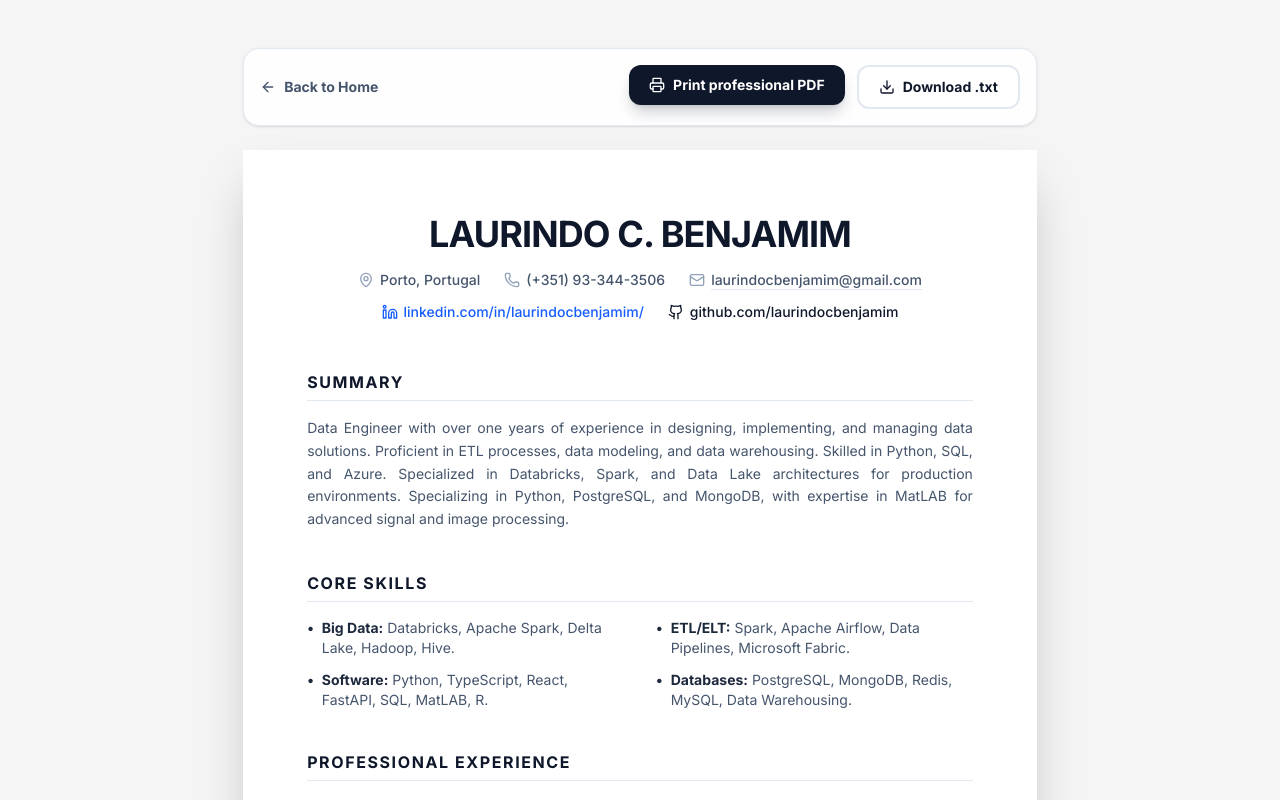
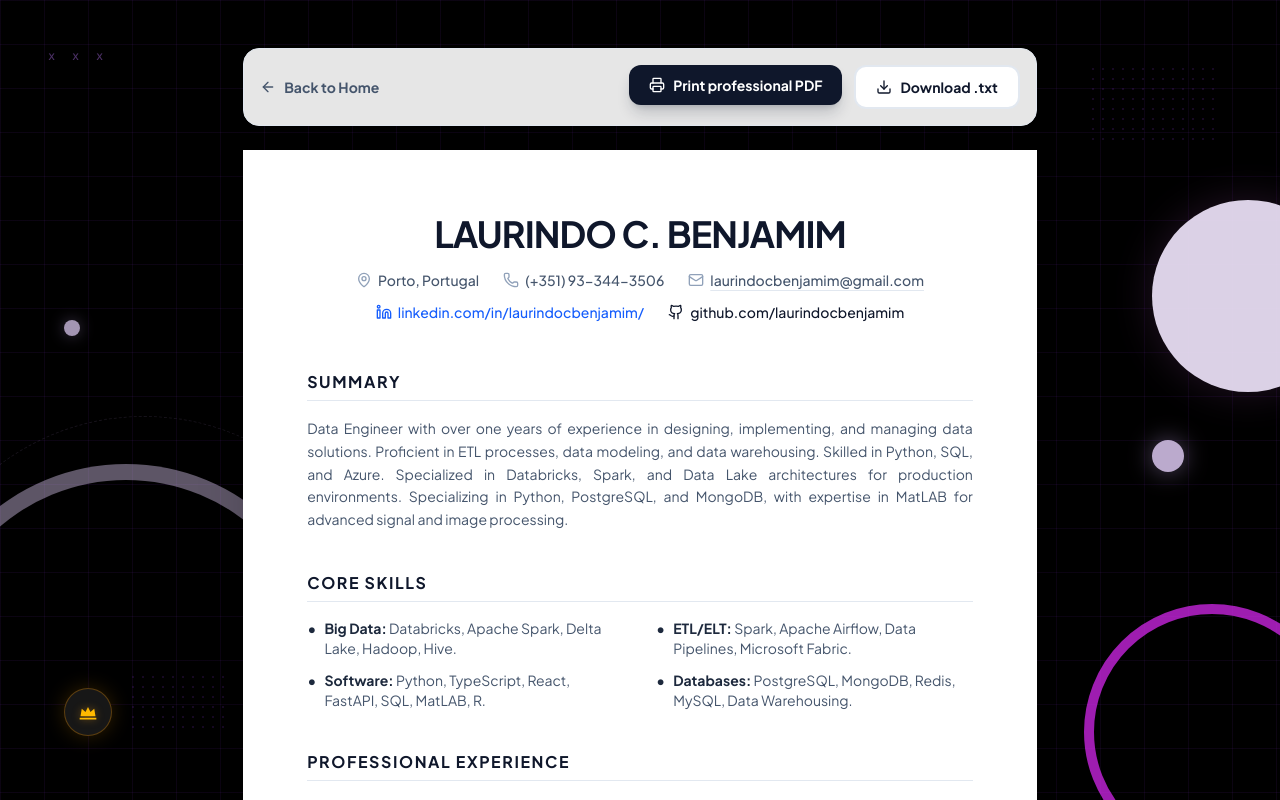
Before and after one commit to laurindocbenjamim/laurindo-portfolio-reactjs, a React (Vite) app: page /cv in a window 1280 px wide. Shown: the top 800 px of the page. Built offline with nearby package versions, Linux system fonts and the light colour scheme.

Commit message:
feat: implement interactive design system
- Add `CustomCursor` and `ClonedBackgroundShapes` for enhanced aesthetics
- Update global typography to Plus Jakarta Sans and Outfit
- Optimize hero animations for immediate playback
- Refactor view container backgrounds for transparency compatibility

```diff
--- a/src/App.tsx
+++ b/src/App.tsx
@@ -26,6 +26,7 @@ import { motion, AnimatePresence } from "motion/react";
 import { Routes, Route, Link, useLocation, useNavigate } from "react-router-dom";
 import Showcases from "./components/Showcases";
 import Resume from "./components/Resume";
+import { CustomCursor, ClonedBackgroundShapes } from "./components/InteractiveDesign";
 
 const PROFILE_IMAGES = [
   "https://github.com/laurindocbenjamim/dev-images/blob/main/Laurindo.png?raw=true",
@@ -315,15 +316,14 @@ function Home() {
         id="hero"
         className="pt-32 pb-20 overflow-hidden scroll-mt-16"
         initial={{ opacity: 0 }}
-        whileInView={{ opacity: 1 }}
-        viewport={{ once: true }}
+        animate={{ opacity: 1 }}
+        transition={{ duration: 0.6 }}
       >
         <div className="max-w-7xl mx-auto px-4 sm:px-6 lg:px-8">
           <div className="grid lg:grid-cols-2 gap-12 items-center">
             <motion.div
               initial={{ opacity: 0, x: -30 }}
-              whileInView={{ opacity: 1, x: 0 }}
-              viewport={{ once: true }}
+              animate={{ opacity: 1, x: 0 }}
               transition={{ duration: 0.8, ease: "easeOut" }}
             >
               <div className="inline-flex items-center gap-2 px-3 py-1 bg-brand-primary/10 text-brand-primary rounded-full text-xs font-bold uppercase tracking-wider mb-6">
@@ -361,8 +361,7 @@ function Home() {
             <motion.div
               className="relative aspect-square h-[320px] lg:h-[400px] mx-auto lg:ml-auto lg:mr-0 z-0 flex items-center justify-center"
               initial={{ opacity: 0, scale: 0.9 }}
-              whileInView={{ opacity: 1, scale: 1 }}
-              viewport={{ once: true }}
+              animate={{ opacity: 1, scale: 1 }}
               transition={{ duration: 0.8, delay: 0.2 }}
             >
               {/* Circular Orbit Path (Desktop only) */}
@@ -513,7 +512,7 @@ function Home() {
 
       {/* Video Presentation Section */}
       <motion.section
-        className="py-20 bg-neutral-900 text-white scroll-mt-16"
+        className="py-20 bg-black/60 backdrop-blur-sm border-t border-b border-neutral-900/50 text-white scroll-mt-16"
         initial={{ opacity: 0, y: 30 }}
         whileInView={{ opacity: 1, y: 0 }}
         viewport={{ once: true }}
@@ -547,7 +546,7 @@ function Home() {
       {/* Experience Section */}
       <motion.section
         id="experience"
-        className="py-24 relative bg-neutral-950 scroll-mt-16 overflow-hidden"
+        className="py-24 relative bg-black/40 backdrop-blur-md scroll-mt-16 overflow-hidden border-b border-white/5"
         initial={{ opacity: 0 }}
         whileInView={{ opacity: 1 }}
         viewport={{ once: true }}
@@ -635,7 +634,7 @@ function Home() {
       {/* Projects Section */}
       <motion.section
         id="projects"
-        className="py-20 bg-neutral-900/50 scroll-mt-16"
+        className="py-20 bg-black/50 backdrop-blur-md scroll-mt-16 border-b border-white/5"
         initial={{ opacity: 0 }}
         whileInView={{ opacity: 1 }}
         viewport={{ once: true }}
@@ -847,7 +846,7 @@ function Home() {
       </section>
 
       {/* Contact Section */}
-      <section id="contact" className="py-20 bg-neutral-950 text-white overflow-hidden relative scroll-mt-16">
+      <section id="contact" className="py-20 bg-black/60 backdrop-blur-md text-white overflow-hidden relative scroll-mt-16 border-t border-white/5">
         <div className="max-w-7xl mx-auto px-4 sm:px-6 lg:px-8 relative z-10">
           <div className="grid lg:grid-cols-2 gap-20 items-center">
             <motion.div
@@ -965,9 +964,18 @@ export default function App() {
   }, [location]);
 
   return (
-    <div className="min-h-screen bg-neutral-950 text-neutral-100 font-sans selection:bg-brand-primary/20 transition-colors duration-500">
+    <div className="min-h-screen bg-black text-neutral-100 font-sans selection:bg-brand-primary/20 transition-colors duration-500 relative overflow-x-hidden">
+      {/* Dynamic interactive follower custom cursor */}
+      <CustomCursor />
+
+      {/* Cloned geometric design background shapes (from uploaded image) with deep violet mesh */}
+      <div className="fixed inset-0 w-full h-full pointer-events-none z-0">
+        <ClonedBackgroundShapes />
+      </div>
+
+      <div className="relative z-10 flex flex-col min-h-screen">
         {!["/cv"].includes(location.pathname) && (
-        <nav className="fixed top-0 w-full z-50 border-b border-neutral-800 bg-neutral-950/70 backdrop-blur-md">
+          <nav className="fixed top-0 w-full z-50 border-b border-white/5 bg-black/40 backdrop-blur-md">
             <div className="max-w-7xl mx-auto px-4 sm:px-6 lg:px-8">
               <div className="flex justify-between items-center h-16">
                 <Link to="/" className="flex items-center gap-2">
@@ -1051,11 +1059,14 @@ export default function App() {
           </nav>
         )}
 
+        <div className="flex-grow">
           <Routes>
             <Route path="/" element={<Home />} />
             <Route path="/showcases" element={<Showcases />} />
             <Route path="/cv" element={<Resume />} />
           </Routes>
         </div>
+      </div>
+    </div>
   );
 }
--- /dev/null
+++ b/src/components/InteractiveDesign.tsx
@@ -0,0 +1,192 @@
+import { useEffect, useState } from "react";
+import { motion, useMotionValue, useSpring } from "motion/react";
+
+export function CustomCursor() {
+  const [isVisible, setIsVisible] = useState(false);
+  const [isHovered, setIsHovered] = useState(false);
+
+  // Precise cursor tracking with motion values
+  const cursorX = useMotionValue(-100);
+  const cursorY = useMotionValue(-100);
+
+  // Springs for smooth tracking values
+  const springConfig = { damping: 25, stiffness: 250, mass: 0.5 };
+  const cursorSpringX = useSpring(cursorX, springConfig);
+  const cursorSpringY = useSpring(cursorY, springConfig);
+
+  useEffect(() => {
+    // Avoid setting cursor on touch screens or mobile
+    const isTouchDevice = window.matchMedia("(pointer: coarse)").matches;
+    if (isTouchDevice) return;
+
+    const moveCursor = (e: MouseEvent) => {
+      cursorX.set(e.clientX);
+      cursorY.set(e.clientY);
+      if (!isVisible) setIsVisible(true);
+    };
+
+    const handleMouseLeave = () => {
+      setIsVisible(false);
+    };
+
+    const handleMouseEnter = () => {
+      setIsVisible(true);
+    };
+
+    const updateHoverState = (e: MouseEvent) => {
+      const target = e.target as HTMLElement;
+      if (!target) return;
+
+      const isInteractive =
+        target.tagName === "A" ||
+        target.tagName === "BUTTON" ||
+        target.closest("a") ||
+        target.closest("button") ||
+        target.tagName === "INPUT" ||
+        target.tagName === "TEXTAREA" ||
+        target.getAttribute("role") === "button" ||
+        target.classList.contains("clickable") ||
+        target.closest(".clickable");
+
+      setIsHovered(!!isInteractive);
+    };
+
+    window.addEventListener("mousemove", moveCursor);
+    document.addEventListener("pointerleave", handleMouseLeave);
+    document.addEventListener("pointerenter", handleMouseEnter);
+    window.addEventListener("mouseover", updateHoverState);
+
+    // Apply global cursor hide to body
+    document.body.style.cursor = "none";
+
+    const style = document.createElement("style");
+    style.innerHTML = `
+      a, button, input, textarea, [role="button"], .clickable {
+        cursor: none !important;
+      }
+    `;
+    document.head.appendChild(style);
+
+    return () => {
+      window.removeEventListener("mousemove", moveCursor);
+      document.removeEventListener("pointerleave", handleMouseLeave);
+      document.removeEventListener("pointerenter", handleMouseEnter);
+      window.removeEventListener("mouseover", updateHoverState);
+      document.body.style.cursor = "auto";
+      style.remove();
+    };
+  }, [cursorX, cursorY, isVisible]);
+
+  if (!isVisible) return null;
+
+  return (
+    <>
+      {/* Outer Halo Follower Ring (Dynamic expanding Magenta outline) */}
+      <motion.div
+        style={{
+          x: cursorSpringX,
+          y: cursorSpringY,
+          translateX: "-50%",
+          translateY: "-50%",
+        }}
+        animate={{
+          scale: isHovered ? 1.8 : 1,
+          borderColor: isHovered ? "#ec4899" : "#a855f7",
+          backgroundColor: isHovered ? "rgba(236, 72, 153, 0.1)" : "rgba(168, 85, 247, 0.0)",
+        }}
+        transition={{ type: "spring", stiffness: 300, damping: 20, mass: 0.2 }}
+        className="fixed top-0 left-0 w-8 h-8 rounded-full border border-purple-500 pointer-events-none z-[9999] mix-blend-screen shadow-[0_0_15px_rgba(168,85,247,0.4)]"
+      />
+
+      {/* Inner Dot Active Center (Bright glowing Cyan/White center) */}
+      <motion.div
+        style={{
+          x: cursorSpringX,
+          y: cursorSpringY,
+          translateX: "-50%",
+          translateY: "-50%",
+        }}
+        animate={{
+          scale: isHovered ? 0.6 : 1,
+        }}
+        className="fixed top-0 left-0 w-2.5 h-2.5 bg-white rounded-full pointer-events-none z-[9999] shadow-[0_0_10px_#ffffff,0_0_20px_#0ea5e9]"
+      />
+    </>
+  );
+}
+
+export function ClonedBackgroundShapes() {
+  return (
+    <div className="absolute inset-0 overflow-hidden pointer-events-none z-0 selection:bg-transparent">
+      {/* 1. Grid Mesh / Grid Overlay Pattern in deep violet/purple */}
+      <div
+        className="absolute inset-0 bg-black"
+        style={{
+          backgroundImage: `
+            linear-gradient(rgba(147, 51, 234, 0.08) 1px, transparent 1px),
+            linear-gradient(90deg, rgba(147, 51, 234, 0.08) 1px, transparent 1px)
+          `,
+          backgroundSize: "44px 44px",
+        }}
+      />
+
+      {/* 2. Top-Left Marker: "x x x" symbols */}
+      <div className="absolute top-12 left-12 text-purple-400/40 font-mono tracking-[0.4em] text-xs select-none">
+        x x x
+      </div>
+
+      {/* 3. Left-Center Float: Small solid lavender dot */}
+      <div className="absolute top-[40%] left-[5%] w-4 h-4 rounded-full bg-purple-200/70 shadow-[0_0_15px_rgba(216,180,254,0.3)]" />
+
+      {/* 4. Bottom-Left: Double large thick Lavender Ring Arc */}
+      <div className="absolute bottom-0 left-0 w-[420px] h-[420px] rounded-full border-[16px] border-purple-200/20 -translate-x-[20%] translate-y-[20%] border-t-purple-200/40 border-r-purple-200/40" />
+      <div className="absolute bottom-0 left-0 w-[480px] h-[480px] rounded-full border border-dashed border-purple-300/10 -translate-x-[20%] translate-y-[20%]" />
+
+      {/* 5. Bottom-Left Gold Glowing Crown badge */}
+      <div className="absolute bottom-16 left-16 w-12 h-12 rounded-full bg-neutral-900 border border-amber-500/30 flex items-center justify-center shadow-[0_0_20px_rgba(245,158,11,0.2)]">
+        <svg
+          xmlns="http://www.w3.org/2000/svg"
+          viewBox="0 0 24 24"
+          fill="currentColor"
+          className="w-5 h-5 text-amber-400 drop-shadow-[0_0_4px_rgba(245,158,11,0.4)]"
+        >
+          <path d="M2 19h20v2H2v-2zm1-2l1.5-9 4.5 4 3-6 3 6 4.5-4L21 17H3z" />
+        </svg>
+      </div>
+
+      {/* 6. Dot Matrix Patterns (Top-Right and Middle-Bottom) */}
+      <div
+        className="absolute top-16 right-16 w-32 h-20 opacity-30 select-none"
+        style={{
+          backgroundImage: "radial-gradient(circle, rgba(147, 51, 234, 0.5) 1.5px, transparent 1.5px)",
+          backgroundSize: "10px 10px",
+        }}
+      />
+
+      <div
+        className="absolute bottom-16 left-32 w-24 h-16 opacity-30 select-none"
+        style={{
+          backgroundImage: "radial-gradient(circle, rgba(147, 51, 234, 0.5) 1.5px, transparent 1.5px)",
+          backgroundSize: "10px 10px",
+        }}
+      />
+
+      {/* 7. Bottom-Center: "x x x x x" markers */}
+      <div className="absolute bottom-12 left-1/2 -translate-x-1/2 text-purple-400/40 font-mono tracking-[0.5em] text-xs select-none">
+        x x x x x
+      </div>
+
+      {/* 8. Bottom-Right Vivid Pink Ring Outline */}
+      <div className="absolute bottom-[-60px] right-[-60px] w-64 h-64 rounded-full border-[10px] border-fuchsia-500/70" />
+
+      {/* 9. Bottom-Right Solid Violet Dot */}
+      <div className="absolute bottom-16 right-64 w-6 h-6 rounded-full bg-purple-700/80 shadow-[0_0_15px_rgba(109,40,217,0.4)]" />
+
+      {/* 10. Right-Center Solid Lavender Dot */}
+      <div className="absolute top-[55%] right-24 w-8 h-8 rounded-full bg-purple-200/80 shadow-[0_0_25px_rgba(216,180,254,0.4)]" />
+
+      {/* 11. Right-Upper Edge Protruding Big Lavender Circle Portion */}
+      <div className="absolute top-[25%] -right-16 w-48 h-48 rounded-full bg-purple-100/90 shadow-[0_0_40px_rgba(232,121,249,0.15)]" />
+    </div>
+  );
+}
--- a/src/components/Resume.tsx
+++ b/src/components/Resume.tsx
@@ -101,7 +101,7 @@ CERTIFICATIONS
   };
 
   return (
-    <div className="min-h-screen bg-neutral-100 text-slate-900 font-sans py-4 sm:py-12 px-2 sm:px-4 print:bg-white print:py-0">
+    <div className="min-h-screen bg-transparent text-slate-900 font-sans py-4 sm:py-12 px-2 sm:px-4 print:bg-white print:py-0 relative z-10">
       <style>{`
         @media print {
           body { background: white !important; }
--- a/src/components/Showcases.tsx
+++ b/src/components/Showcases.tsx
@@ -143,7 +143,7 @@ export default function Showcases() {
   const project = projectsData[currentSlideIndex];
 
   return (
-    <div className="min-h-screen bg-neutral-950 text-neutral-100 flex items-center justify-center p-4 md:p-8">
+    <div className="min-h-screen bg-transparent text-neutral-100 flex items-center justify-center p-4 md:p-12 relative z-10">
       <div className="max-w-4xl w-full bg-neutral-900 rounded-3xl border border-neutral-800 shadow-2xl p-6 md:p-10 flex flex-col items-center">
 
         <div className="w-full mb-8 flex justify-between items-center border-b border-neutral-800 pb-4">
--- a/src/index.css
+++ b/src/index.css
@@ -1,9 +1,10 @@
-@import url('https://fonts.googleapis.com/css2?family=Inter:wght@300;400;500;600;700&family=Space+Grotesk:wght@300;400;500;600;700&display=swap');
+@import url('https://fonts.googleapis.com/css2?family=Plus+Jakarta+Sans:wght@300;400;500;600;700;800&family=Outfit:wght@300;400;500;600;700;800;900&family=JetBrains+Mono:wght@400;500&display=swap');
 @import "tailwindcss";
 
 @theme {
-  --font-sans: "Inter", ui-sans-serif, system-ui, sans-serif;
-  --font-display: "Space Grotesk", sans-serif;
+  --font-sans: "Plus Jakarta Sans", ui-sans-serif, system-ui, sans-serif;
+  --font-display: "Outfit", sans-serif;
+  --font-mono: "JetBrains Mono", ui-monospace, SFMono-Regular, monospace;
 
   --color-brand-primary: #0ea5e9;
   --color-brand-secondary: #6366f1;
@@ -14,6 +15,6 @@
     scroll-behavior: smooth;
   }
   body {
-    @apply bg-neutral-950 text-neutral-100 antialiased;
+    @apply bg-black text-neutral-100 antialiased;
   }
 }
```
Lines whose indentation alone changed are shown as unchanged.
